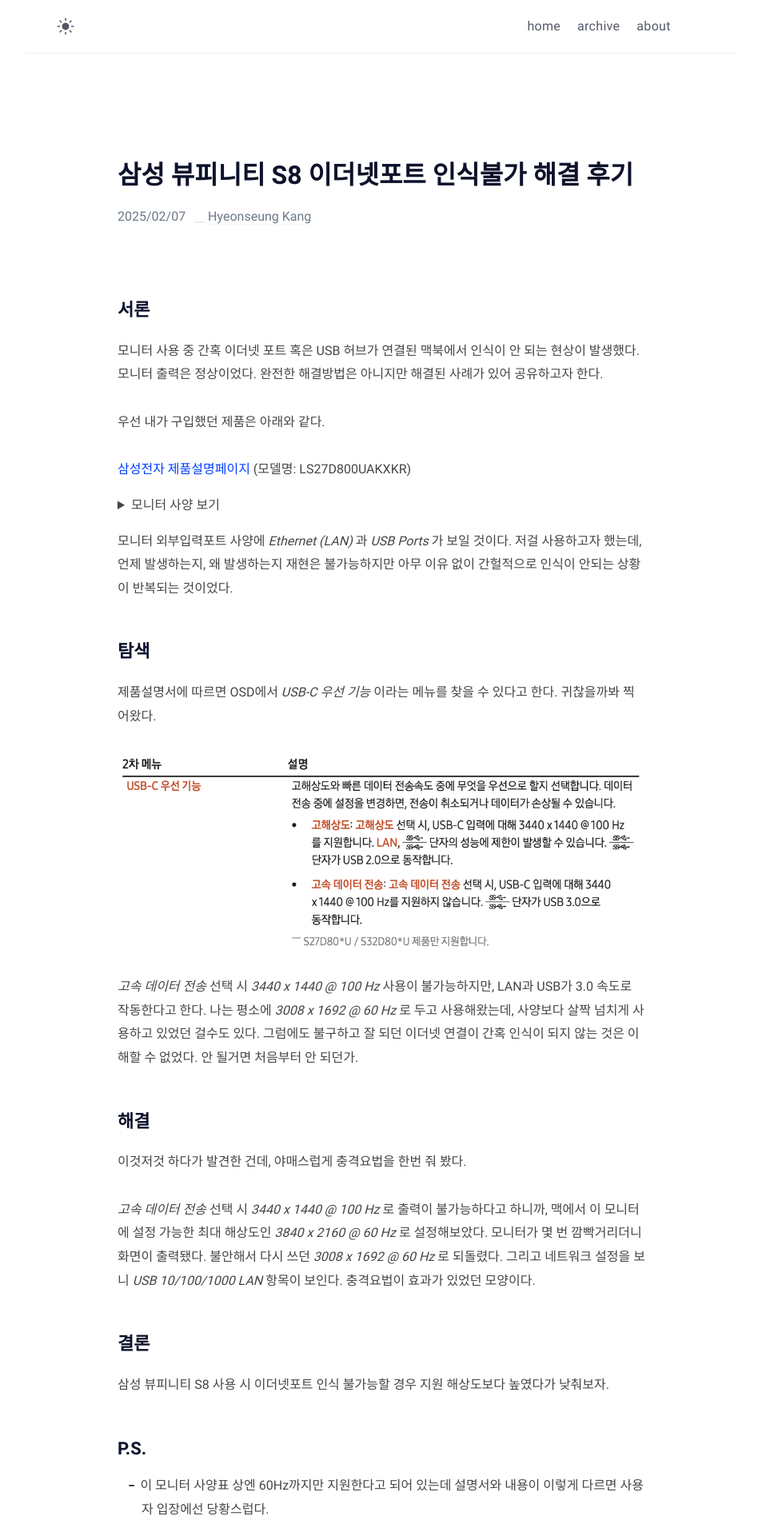
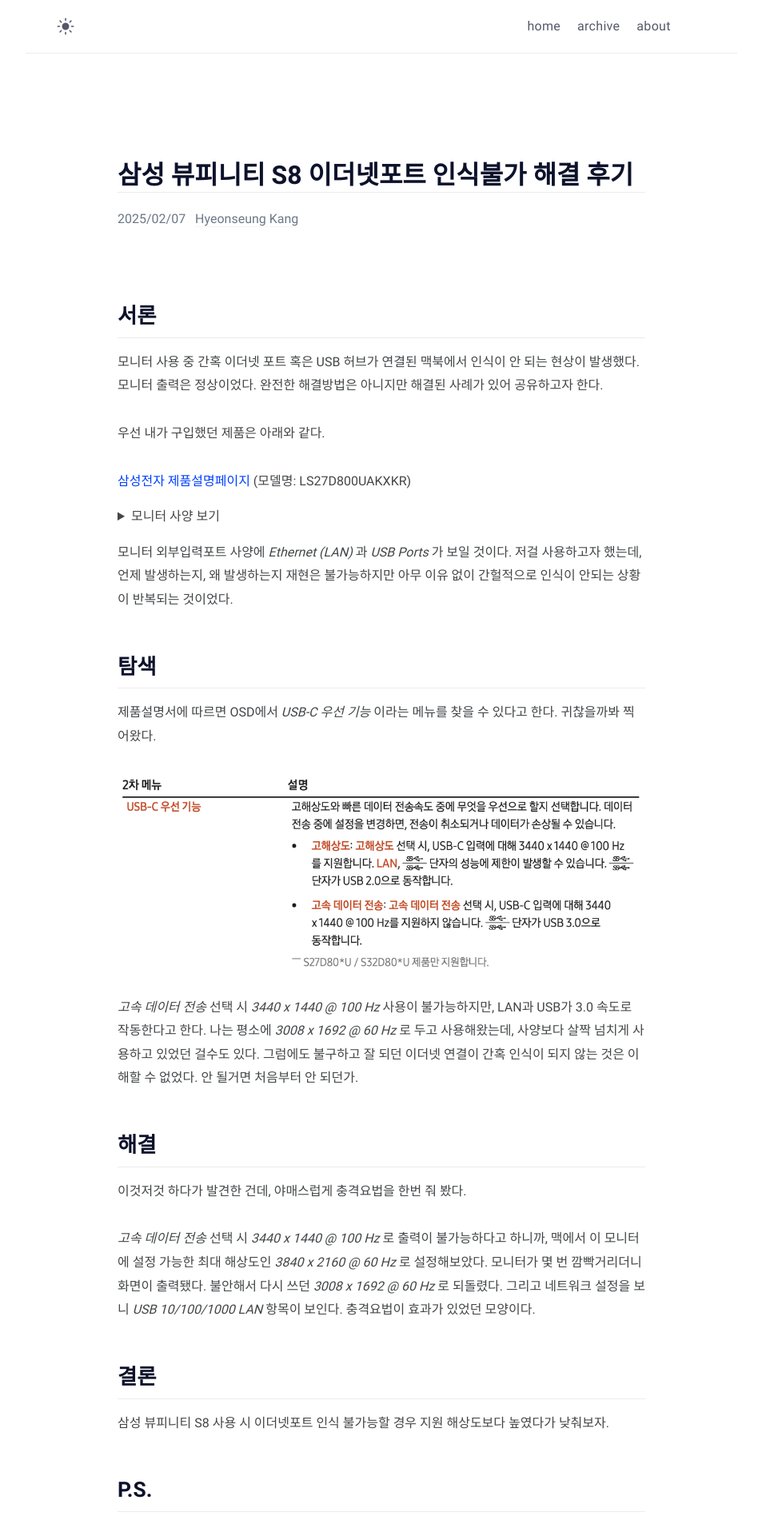
Before and after one commit to hyeonseungkang/hyeonseungkang.github.io, a Jekyll site: the page built from _posts/2025-02-06-삼성-뷰피니티-S8-이더넷포트-인식불가-해결-후기.markdown, in a window 1280 px wide. Shown: the top 1906 px of the page at 80% size, without its empty margins (163-1116 px from the left). Built offline with Jekyll 4.4.1, drawn with Linux system fonts in a browser that asks for light colours.

Commit message:
레이아웃 수정

```diff
--- a/_layouts/post.html
+++ b/_layouts/post.html
@@ -51,9 +51,11 @@
             <time datetime="{{ page.date | date_to_xmlschema }}" itemprop="datePublished">
               {{ page.date | date: "%Y/%m/%d" }}
             </time>
-            <span itemprop="author" itemscope itemtype="https://schema.org/Person">
-              <span itemprop="name">{{ site.author.name }}</span>
-            </span>
+            <a href="/about">
+              <span itemprop="author" itemscope itemtype="https://schema.org/Person">
+                  <span itemprop="name">{{ site.author.name }}</span>
+              </span>
+            </a>
             <time hidden datetime="{{ page.modified | date_to_xmlschema }}" itemprop="dateModified">
               {{ page.date | date: "%b %d, %Y" }}
             </time>
--- a/_sass/klise/_layout.scss
+++ b/_sass/klise/_layout.scss
@@ -285,7 +285,8 @@
     text-decoration: none;
 
     &:not(:last-child) {
-      margin-right: 10px;
+      /* 이름과 카피라이트 로고 간 간격 수정 */
+      margin-right: 0.4em;
       &:hover {
         opacity: 1;
       }
--- a/_sass/klise/_post.scss
+++ b/_sass/klise/_post.scss
@@ -49,8 +49,9 @@
 
   time {
     position: relative;
-    margin-right: 1.5em;
+    margin-right: 0.5em;
 
+    /* post 페이지, 제목 밑 날짜와 저자 이름 사이에 최색 밑줄 제거.
     &::after {
       background: $light;
       bottom: 1px;
@@ -60,10 +61,15 @@
       right: -20px;
       width: 12px;
     }
+    */
   }
 
-  span[itemprop="author"] {
-    border-bottom: 1px dotted $light;
+  a {
+    span[itemprop="author"] {
+      border-bottom: 1px dotted $light;
+      text-decoration: none;
+      color: $gray;
+    }
   }
 }
 
@@ -165,29 +171,39 @@
   }
 
   h1 {
-    @include relative-font-size(1.5);
+    @include relative-font-size(1.8);
+    border-bottom: 1px solid $light;
+    padding-bottom: 2px;
   }
 
   h2 {
-    @include relative-font-size(1.375);
+    @include relative-font-size(1.65);
+    border-bottom: 1px solid $light;
+    padding-bottom: 2px;
   }
 
   h3 {
-    @include relative-font-size(1.25);
+    @include relative-font-size(1.45);
     border-bottom: 1px solid $light;
-    padding-bottom: 4px;
+    padding-bottom: 2px;
   }
 
   h4 {
-    @include relative-font-size(1.25);
+    @include relative-font-size(1.35);
+    border-bottom: 1px solid $light;
+    padding-bottom: 2px;
   }
 
   h5 {
-    @include relative-font-size(1);
+    @include relative-font-size(1.25);
+    border-bottom: 1px solid $light;
+    padding-bottom: 2px;
   }
 
   h6 {
-    @include relative-font-size(0.875);
+    @include relative-font-size(1.1);
+    border-bottom: 1px solid $light;
+    padding-bottom: 2px;
   }
 }
 
```
